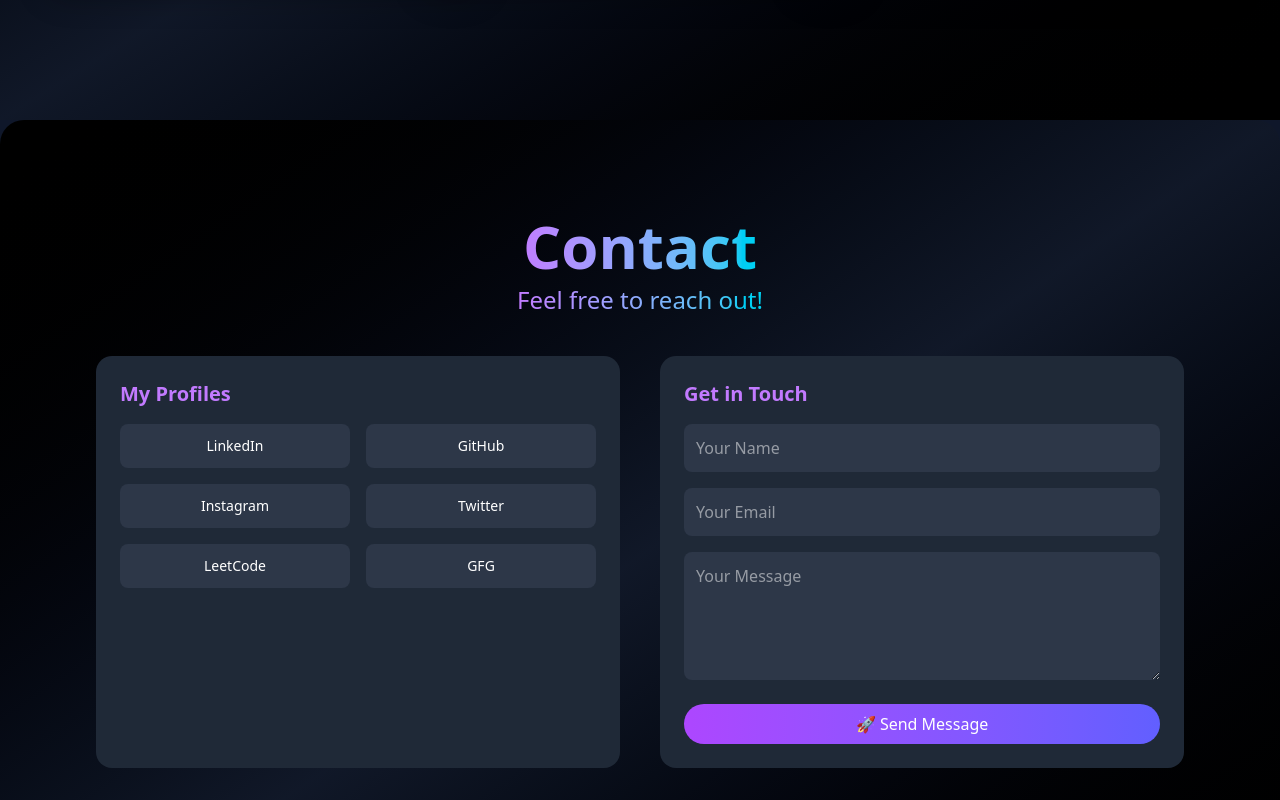
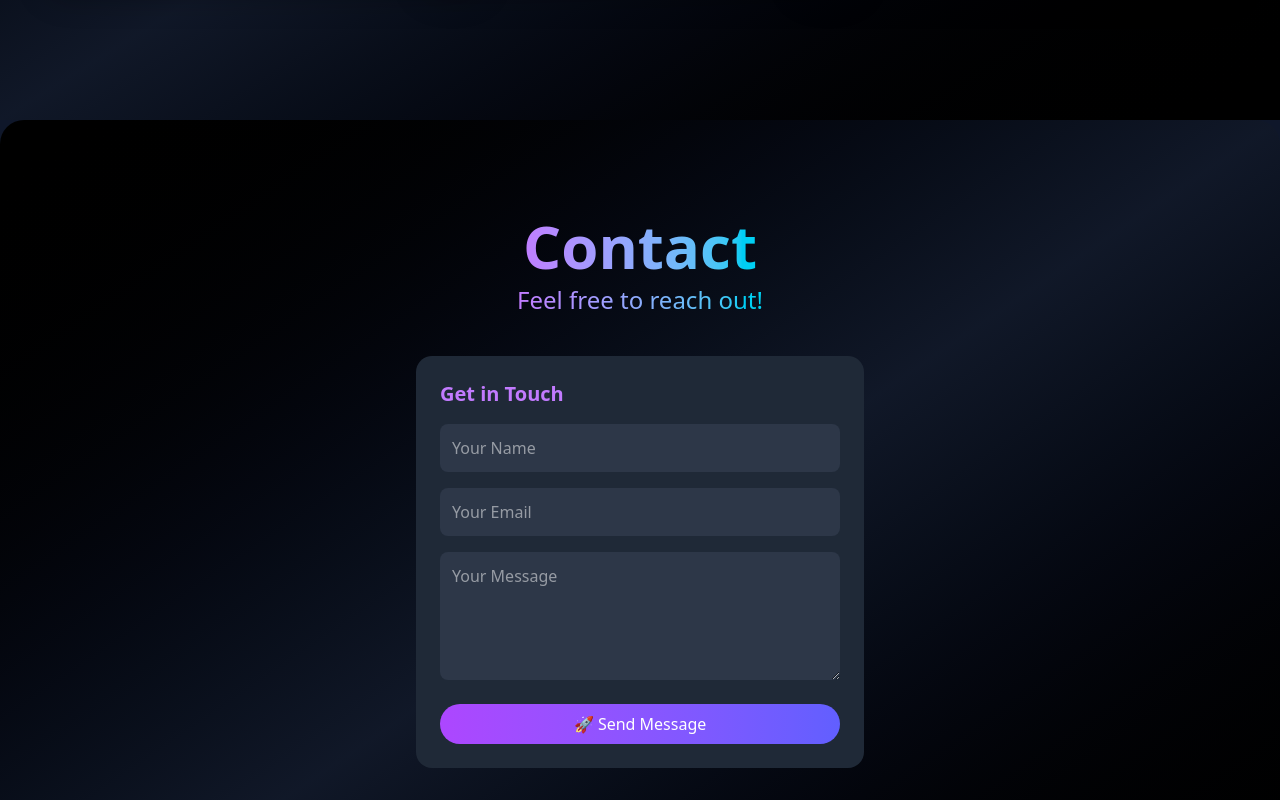
Before and after one commit to snehalsuman/Portfolio, a React (Vite) app: page / in a window 1280 px wide. Shown: the part 3960-4760 px from the top of the page. Built offline with nearby package versions, Linux system fonts and the light colour scheme.

Commit message:
change the card

```diff
--- a/src/Components/Footer/ContactCard.jsx
+++ /dev/null
@@ -1,37 +0,0 @@
-import { FaGithub, FaLinkedin, FaInstagram, FaTwitter, FaCode } from "react-icons/fa";
-import { SiLeetcode, SiGeeksforgeeks } from "react-icons/si";
-
-const profiles = [
-  { name: "LinkedIn", icon: <FaLinkedin />, url: "https://linkedin.com/in/your-id" },
-  { name: "GitHub", icon: <FaGithub />, url: "https://github.com/your-id" },
-  { name: "Instagram", icon: <FaInstagram />, url: "https://instagram.com/your-id" },
-  { name: "Twitter", icon: <FaTwitter />, url: "https://twitter.com/your-id" },
-  { name: "LeetCode", icon: <SiLeetcode />, url: "https://leetcode.com/your-id" },
-  { name: "GFG", icon: <SiGeeksforgeeks />, url: "https://auth.geeksforgeeks.org/user/your-id" },
-];
-
-const ContactCard = () => {
-  return (
-    <div className="p-6 bg-[#1e1e2f] rounded-3xl shadow-md backdrop-blur-md w-full max-w-2xl">
-      <h2 className="text-2xl font-bold mb-4 bg-clip-text text-transparent bg-gradient-to-r from-purple-400 to-cyan-400">
-  My Profiles
-</h2>
-      <div className="grid grid-cols-2 sm:grid-cols-3 gap-4">
-        {profiles.map((profile) => (
-          <a
-            key={profile.name}
-            href={profile.url}
-            target="_blank"
-            rel="noopener noreferrer"
-            className="flex items-center gap-3 p-3 rounded-xl bg-[#2b2b3c] text-white hover:shadow-[0_8px_30px_rgba(112,66,255,0.4)] transition duration-300"
-          >
-            <span className="text-lg">{profile.icon}</span>
-            <span className="text-sm">{profile.name}</span>
-          </a>
-        ))}
-      </div>
-    </div>
-  );
-};
-
-export default ContactCard;
--- a/src/Components/Footer/Footer.jsx
+++ b/src/Components/Footer/Footer.jsx
@@ -5,7 +5,7 @@ import { FiPhone } from "react-icons/fi";
 
 const Footer = () => {
   return (
-    <div id="Contact" className="p-10 md:p-24 bg-gradient-to-br from-black via-gray-900 to-black min-h-screen text-white rounded-t-3xl flex flex-col items-center gap-10">
+    <div id="Contact" className="p-10 md:p-24 bg-gradient-to-br from-black via-gray-900 to-black min-h-screen text-white rounded-t-3xl flex flex-col items-center justify-center gap-10">
       {/* Heading */}
       <div className="text-center">
         <h1 className="text-4xl font-extrabold md:text-6xl bg-clip-text text-transparent bg-gradient-to-r from-purple-400 to-cyan-400">
@@ -16,23 +16,8 @@ const Footer = () => {
         </p>
       </div>
 
-      {/* Content */}
-      <div className="w-full flex flex-col md:flex-row justify-center gap-10">
-        {/* Left - My Profiles */}
-        <div className="bg-[#1f2937] p-6 rounded-2xl w-full md:w-1/2">
-          <h2 className="text-xl font-semibold text-purple-400 mb-4">My Profiles</h2>
-          <div className="grid grid-cols-2 gap-4 text-sm font-medium">
-            <a className="btn-profile">LinkedIn</a>
-            <a className="btn-profile">GitHub</a>
-            <a className="btn-profile">Instagram</a>
-            <a className="btn-profile">Twitter</a>
-            <a className="btn-profile">LeetCode</a>
-            <a className="btn-profile">GFG</a>
-          </div>
-        </div>
-
-        {/* Right - Contact Form */}
-        <div className="bg-[#1f2937] p-6 rounded-2xl w-full md:w-1/2">
+      {/* Contact Form - Centered */}
+      <div className="bg-[#1f2937] p-6 rounded-2xl w-full max-w-md">
         <h2 className="text-xl font-semibold text-purple-400 mb-4">Get in Touch</h2>
         <form className="flex flex-col gap-4">
           <input placeholder="Your Name" className="input" />
@@ -42,7 +27,6 @@ const Footer = () => {
             🚀 Send Message
           </button>
         </form>
-        </div>
       </div>
 
       {/* Bottom Contact Icons */}
```
Lines whose indentation alone changed are shown as unchanged.
